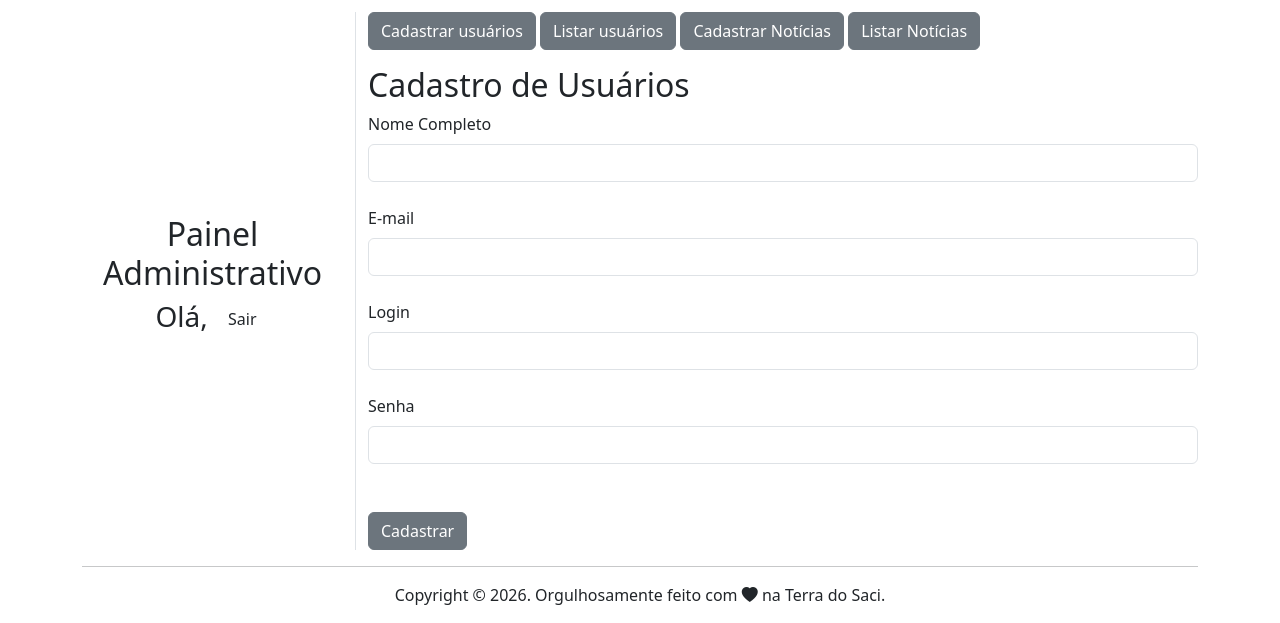
After one commit to atalibaneto/TI37, a PHP site: page /admin/frmCadastrarUsuarios.php in a window 1280 px wide. The commit adds this page. Shown: the part 233-856 px from the top of the page. Run offline with PHP 8.4, Linux system fonts and the light colour scheme; data that the repository does not hold is empty.

Commit message:
Aula 13/08/2026 - Login adm e Cadastro de Usuários

```diff
--- /dev/null
+++ b/DesenvolveWEB/php/news/admin/frmCadastrarUsuarios.php
@@ -0,0 +1,119 @@
+<!DOCTYPE html>
+<html lang="pt-br">
+<head>
+    <meta charset="UTF-8">
+    <meta name="viewport" content="width=device-width, initial-scale=1.0">
+    <title>.::Notícias News::. - Painel Administrativo</title>
+    <link href="https://cdn.jsdelivr.net/npm/bootstrap@5.3.8/dist/css/bootstrap.min.css" rel="stylesheet" integrity="sha384-sRIl4kxILFvY47J16cr9ZwB07vP4J8+LH7qKQnuqkuIAvNWLzeN8tE5YBujZqJLB" crossorigin="anonymous">
+    <link rel="stylesheet" href="https://cdn.jsdelivr.net/npm/bootstrap-icons@1.13.1/font/bootstrap-icons.min.css">
+</head>
+<body>
+    <!-- Barra de Navegação -->
+    <section id="navegacao">
+    <nav class="navbar navbar-expand-lg bg-body-tertiary">
+        <div class="container">
+            <div class="container-fluid">
+                <button class="navbar-toggler" type="button" data-bs-toggle="collapse" data-bs-target="#navbarSupportedContent" aria-controls="navbarSupportedContent" aria-expanded="false" aria-label="Toggle navigation">
+                    <span class="navbar-toggler-icon"></span>
+                </button>
+                <div class="collapse navbar-collapse" id="navbarSupportedContent">
+                    <ul class="navbar-nav me-auto mb-2 mb-lg-0">
+                        <li class="nav-item">
+                            <a class="nav-link active" aria-current="page" href="index.php">News!:-)</a>
+                        </li>
+                        <li class="nav-item">
+                            <a class="nav-link" href="#">Notícias</a>
+                        </li>
+                        <li class="nav-item dropdown">
+                            <a class="nav-link dropdown-toggle" href="#" role="button" data-bs-toggle="dropdown" aria-expanded="false">
+                            Regionais ABC
+                            </a>
+                            <ul class="dropdown-menu">
+                                <li><a class="dropdown-item" href="#">Anhembi</a></li>
+                                <li><a class="dropdown-item" href="#">Bofete</a></li>
+                                <li><a class="dropdown-item" href="#">Conchas</a></li>
+                                <li><hr class="dropdown-divider"></li>
+                                <li><a class="dropdown-item" href="#">São Paulo</a></li>
+                            </ul>
+                        </li>
+                        <li class="nav-item">
+                            <a class="nav-link" href="#">Agora!</a>
+                        </li>
+                        <li class="nav-item">
+                            <a class="nav-link" href="#">Painel Administrativo</a>
+                        </li>
+                    </ul>
+                    <form class="d-flex" role="search">
+                        <input class="form-control me-2" type="search" placeholder="Busca" aria-label="Search"/>
+                        <button class="btn btn-secondary" type="submit">Busca</button>
+                    </form>
+                </div>
+            </div>
+        </div>
+    </nav>
+    </section>
+    <!-- Cabeçalho -->
+    <section id="cabecalho">
+        <div class="container">
+            <div class="row">
+                <div class="col-md-2">
+                    <img src="../imagens/logo.png" width="100px">
+                </div>
+                <div class="col-md-8">
+
+                </div>
+                <div class="col-md-2">
+                    <div class="text-center border border-1 rounded p-2 m-3">
+                        <h4>Dólar Hoje:</h4><p><strong><?php include('../cotacao.php'); ?></strong></p>
+                    </div>
+                </div>
+            </div>
+            <hr>
+        </div>
+    </section>
+    <!-- Painel -->
+    <section id="painel">
+        <div class="container">
+            <div class="row align-items-center">
+                <div class="col-md-3 text-center">
+                    <h2>Painel Administrativo</h2>
+                    <h3>Olá, <?php //echo $_SESSION['login']; ?><a href="logout.php" class="btn btn-outline-secudary">Sair</a></h3>
+                </div>
+                <div class="col-md-9 border-start border-1">
+                    <p><a href="frmCadastrarUsuarios.php" class="btn btn-secondary">Cadastrar usuários</a> <a href="listarUsuarios.php" class="btn btn-secondary">Listar usuários</a> <a href="frmCadastrarNoticias.php" class="btn btn-secondary">Cadastrar Notícias</a> <a href="listarNotícias.php" class="btn btn-secondary">Listar Notícias</a></p>
+                    <h2>Cadastro de Usuários</h2>
+                    <div class="col">
+                        <form action="inserirUsarios.php" method="post">
+                            <label for="nomeCompleto" class="form-label">Nome Completo</label>
+                            <input type="text" name="nome" id="nome" class="form-control"><br>
+                            <label for="E-mail" class="form-label">E-mail</label>
+                            <input type="email" name="email" id="email" class="form-control"><br>
+                            <label for="login" class="form-label">Login</label>
+                            <input type="text" name="login" id="login" class="form-control"><br>
+                            <label for="senha" class="form-label">Senha</label>
+                            <input type="password" name="pwd" id="pwd" class="form-control"><br><br>
+                            <button type="submit" name="cadastroUsuario" class="btn btn-secondary">Cadastrar</button>
+                        </form>
+                    </div>
+                </div>
+            </div>
+            <hr>
+        </div>
+    </section>
+
+
+
+    <!-- Rodapé -->
+    <section id="rodape">
+        <div class="container text-center">
+            <p>Copyright &copy; 2026. Orgulhosamente feito com <i class="bi bi-heart-fill"></i> na Terra do Saci.</p>
+        </div>
+    </section>
+
+
+
+
+
+    <script src="https://cdn.jsdelivr.net/npm/bootstrap@5.3.8/dist/js/bootstrap.bundle.min.js" integrity="sha384-FKyoEForCGlyvwx9Hj09JcYn3nv7wiPVlz7YYwJrWVcXK/BmnVDxM+D2scQbITxI" crossorigin="anonymous"></script>
+</body>
+</html>
--- a/DesenvolveWEB/php/news/index.php
+++ b/DesenvolveWEB/php/news/index.php
@@ -8,6 +8,7 @@
     <link rel="stylesheet" href="https://cdn.jsdelivr.net/npm/bootstrap-icons@1.13.1/font/bootstrap-icons.min.css">
 </head>
 <body>
+    <!-- Barra de Navegação -->
     <section id="navegacao">
     <nav class="navbar navbar-expand-lg bg-body-tertiary">
         <div class="container">
```
Also changed, not shown: DesenvolveWEB/php/news/admin/index.php (added, +108 -0 lines), DesenvolveWEB/php/news/admin/inserirUsarios.php (added, +28 -0 lines), DesenvolveWEB/php/news/admin/padrao.php (added, +87 -0 lines), DesenvolveWEB/php/news/banco/conexao.php (added, +13 -0 lines).
